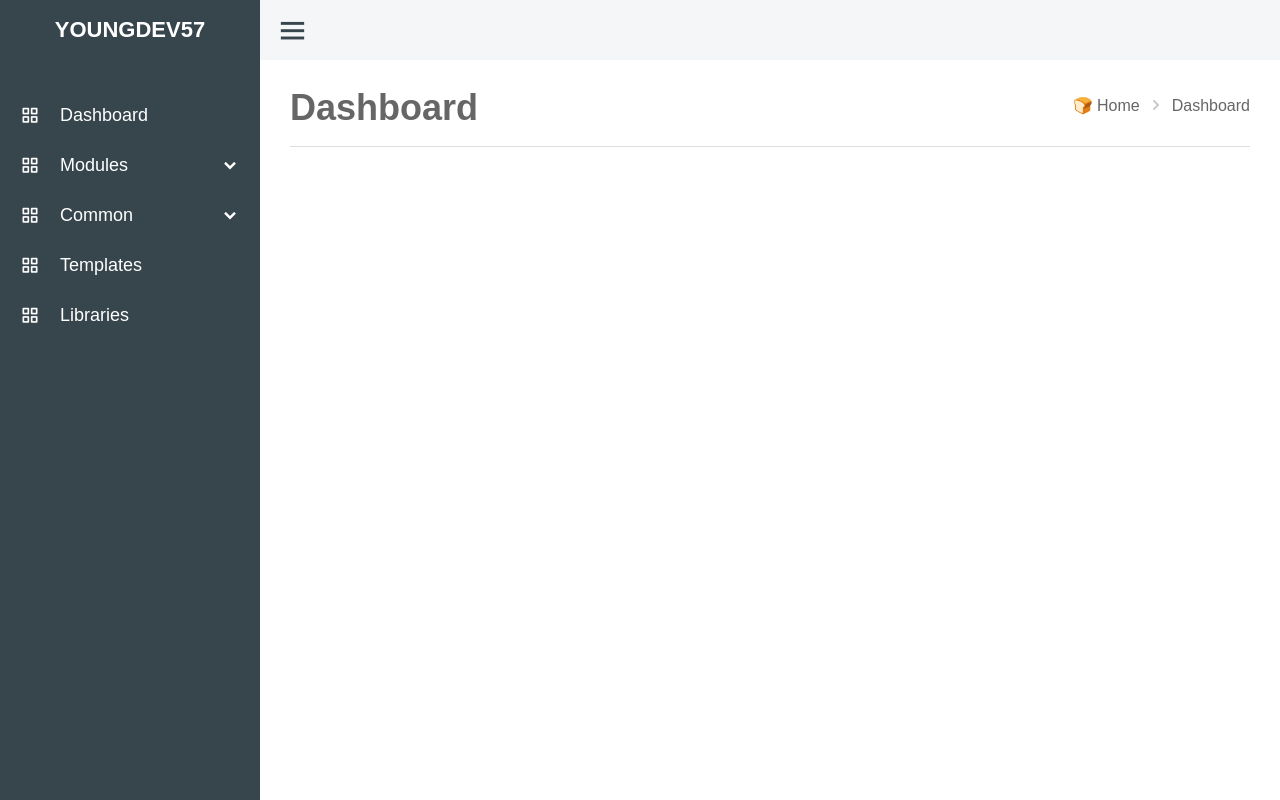
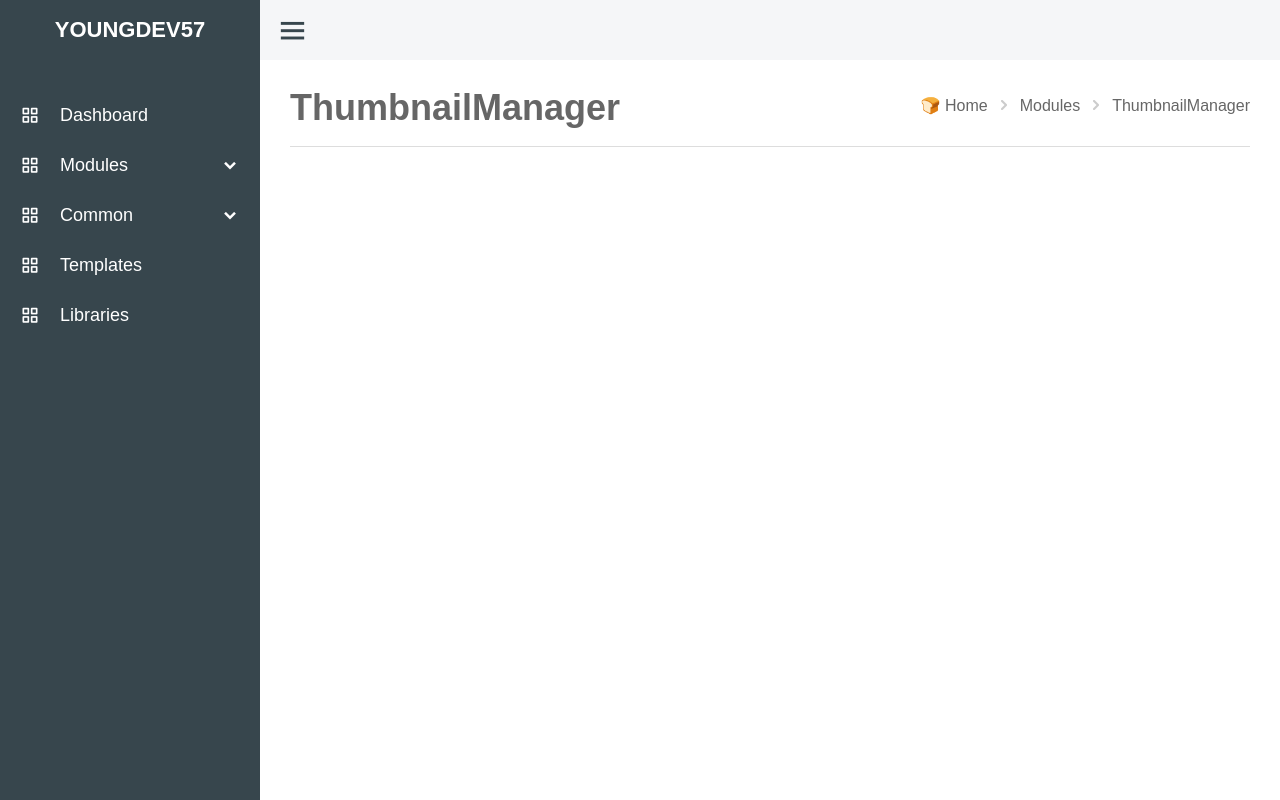
Before and after one commit to youngdev57/react-frontend, a React (Vite) app: page /modules/thumbnail-manager in a window 1280 px wide. Built offline with nearby package versions, Linux system fonts and the light colour scheme.

Commit message:
feat: modules 하위 페이지 추가 및 라우팅 적용

```diff
--- a/src/App.tsx
+++ b/src/App.tsx
@@ -1,12 +1,14 @@
 import { BrowserRouter, Route, Routes } from "react-router-dom";
 import "boxicons/css/boxicons.min.css";
-import "./styles/reset.css";
-import "./styles/global.css";
+import "@/styles/reset.css";
+import "@/styles/global.css";
 import Dashboard from "@/components/Dashboard";
 import MainPage from "@/pages/MainPage";
 import Api from "@/pages/modules/Api";
 import Pager from "@/pages/modules/Pager";
 import FileManager from "@/pages/modules/FileManager";
+import ThumbnailManager from "@/pages/modules/ThumbnailManager";
+import Region from "@/pages/modules/Region";
 import Form from "@/pages/common/Form";
 import Grid from "@/pages/common/Grid";
 import Ui from "@/pages/common/Ui";
@@ -23,6 +25,11 @@ function App() {
           <Route path="modules/api" element={<Api />} />
           <Route path="modules/pager" element={<Pager />} />
           <Route path="modules/file-manager" element={<FileManager />} />
+          <Route
+            path="modules/thumbnail-manager"
+            element={<ThumbnailManager />}
+          />
+          <Route path="modules/region-manager" element={<Region />} />
           <Route path="common/form" element={<Form />} />
           <Route path="common/grid" element={<Grid />} />
           <Route path="common/ui" element={<Ui />} />
--- /dev/null
+++ b/src/pages/modules/Region.tsx
@@ -0,0 +1,5 @@
+import PageHeader from "@/components/common/Information";
+
+export default function Region() {
+  return <PageHeader title="Region" parentPath="Modules" />;
+}
--- /dev/null
+++ b/src/pages/modules/ThumbnailManager.tsx
@@ -0,0 +1,5 @@
+import PageHeader from "@/components/common/Information";
+
+export default function ThumbnailManager() {
+  return <PageHeader title="ThumbnailManager" parentPath="Modules" />;
+}
```
